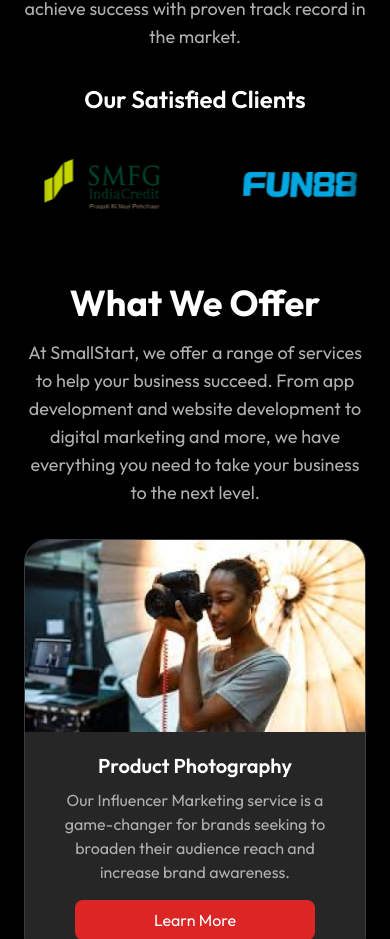
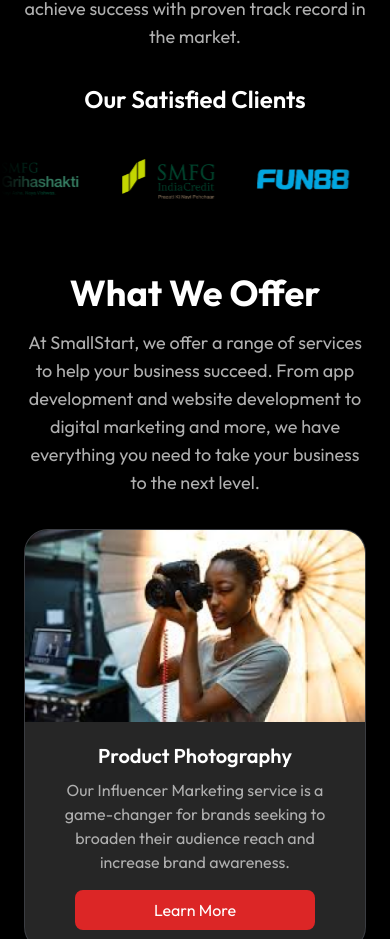
Before and after one commit to alpharsh/smallstart, a React (Vite) app: page / in a window 390 px wide. Shown: the part 1140-2079 px from the top of the page. Built offline with nearby package versions, Linux system fonts and the light colour scheme.

Commit message:
infinite loop cards fixed

```diff
--- a/src/index.css
+++ b/src/index.css
@@ -47,13 +47,6 @@
   z-index: 2;
 }
 
-@media (max-width: 768px) {
-  .logos:before,
-  .logos:after {
-    width: 50px;
-  }
-}
-
 .logos:before {
   left: 0;
   background: linear-gradient(to left, rgba(255, 255, 255, 0), #000000);
@@ -77,3 +70,14 @@
   height: 50px;
   margin: 0 40px;
 }
+
+@media (max-width: 768px) {
+  .logos:before,
+  .logos:after {
+    width: 50px;
+  }
+  .logos-slide img {
+    height: 40px;
+    margin: 0 20px;
+  }
+}
```
